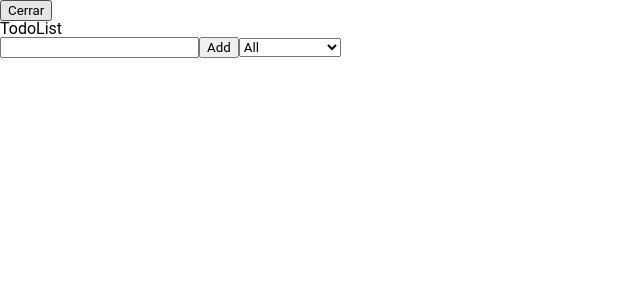
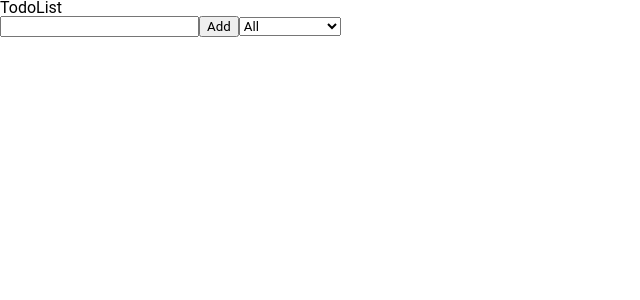
Before and after one commit to luisfru/TodoList, a React (Create React App) app: page / in a window 1280 px wide. Shown: the top 300 px of the page, without its empty margins (0-640 px from the left). Built offline with nearby package versions, Linux system fonts and the light colour scheme.

Commit message:
TodoList include ModalRemove close

```diff
--- a/src/App.js
+++ b/src/App.js
@@ -126,16 +126,14 @@ function App() {
     setShowModal(true);
   };
 
-  const handleCloseModal = (event) => {
-    console.log(event);
-    // setShowModal(false);
+  const handleCloseModal = () => {
+    setShowModal(false);
   };
 
   return (
     <div>
       <GlobalStyles />
-      <ModalRemove handleCloseModal={handleCloseModal} />
-      {/* {showModal && <ModalRemove handleCloseModal={handleCloseModal} />} */}
+      {showModal && <ModalRemove handleCloseModal={handleCloseModal} />}
       <h2>TodoList</h2>
       <Form
         handleTypeText={handleTypeText}
--- a/src/components/ModalRemove.jsx
+++ b/src/components/ModalRemove.jsx
@@ -9,26 +9,22 @@ import {
 } from "../styles/components/ModalRemove";
 
 const ModalRemove = ({ handleCloseModal }) => {
-  const prueba = () => {
-    console.log("funciona");
-  };
   return (
-    <button onclick={prueba}>Cerrar</button>
-    // <StyleModalRemoveBase>
-    //   <StyleModalMain>
-    //     <StyleModalHeader>
-    //       <h1>ModalRemove</h1>
-    //       <button onclick={prueba()}>Cerrar</button>
-    //     </StyleModalHeader>
-    //     <div>
-    //       <p>¿Estas seguro que deseas eliminar?</p>
-    //     </div>
-    //     <StyleModalFooter>
-    //       {/* <button onclick={handleCloseModal}>Cancelar</button> */}
-    //       <button>Borrar</button>
-    //     </StyleModalFooter>
-    //   </StyleModalMain>
-    // </StyleModalRemoveBase>
+    <StyleModalRemoveBase>
+      <StyleModalMain>
+        <StyleModalHeader>
+          <h1>ModalRemove</h1>
+          <button onClick={handleCloseModal}>Cerrar</button>
+        </StyleModalHeader>
+        <div>
+          <p>¿Estas seguro que deseas eliminar?</p>
+        </div>
+        <StyleModalFooter>
+          <button onClick={handleCloseModal}>Cancelar</button>
+          <button>Borrar</button>
+        </StyleModalFooter>
+      </StyleModalMain>
+    </StyleModalRemoveBase>
   );
 };
 
```
Also changed, not shown: src/components/TodoList.jsx (+7 -1 lines).
